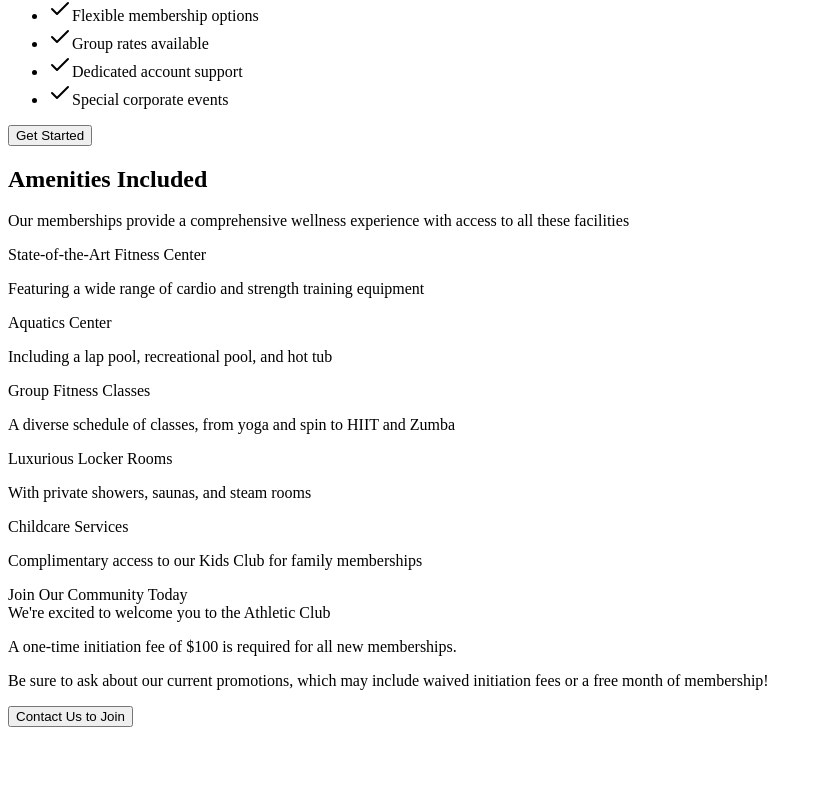
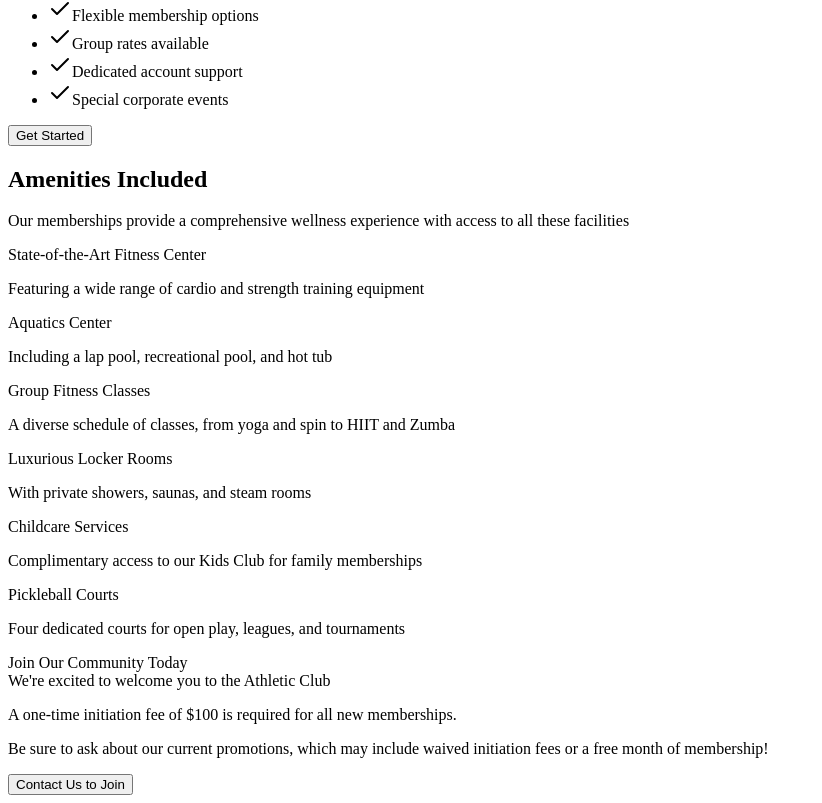
Before and after one commit to bbuckwheatt/athletic-club-demo, a React (Vite) app in the folder client/: page /membership in a window 1280 px wide. Shown: the part 878-1681 px from the top of the page, without its empty margins (0-822 px from the left). Before the commit the page ends 1613 px from the top, so only its background shows below. Built offline with nearby package versions, Linux system fonts and the light colour scheme.

Commit message:
pickleball additions

```diff
--- a/client/src/pages/MembershipPage.tsx
+++ b/client/src/pages/MembershipPage.tsx
@@ -67,6 +67,10 @@ export default function MembershipPage() {
     {
       title: "Childcare Services",
       description: "Complimentary access to our Kids Club for family memberships"
+    },
+    {
+      title: "Pickleball Courts",
+      description: "Four dedicated courts for open play, leagues, and tournaments"
     }
   ];
 
```
